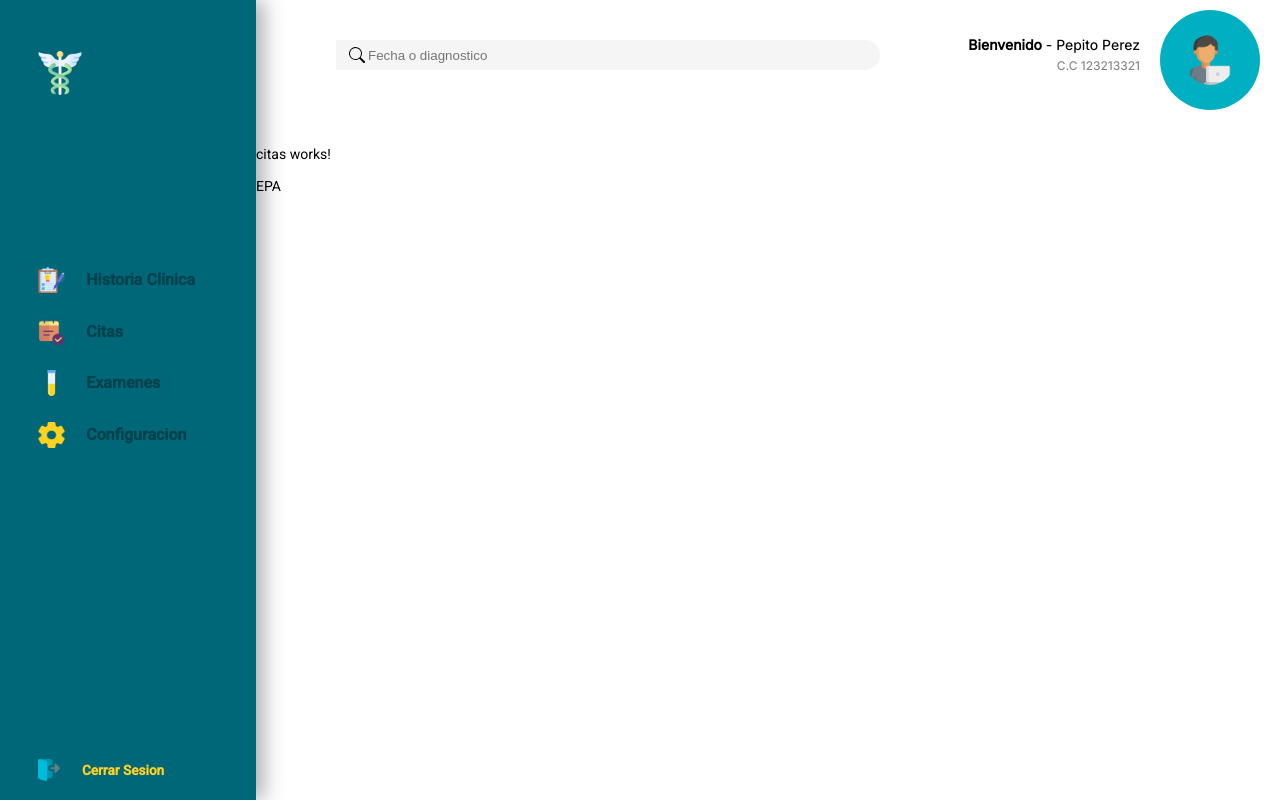
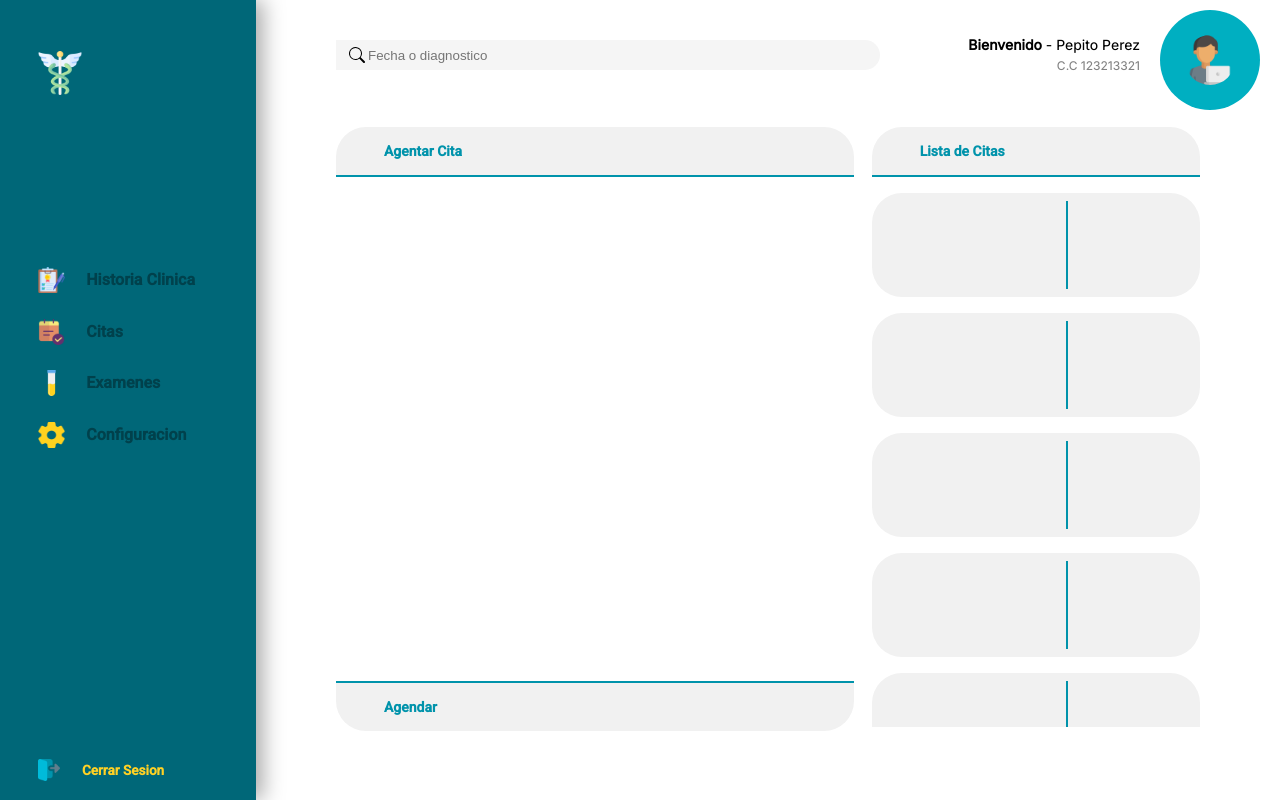
Before and after one commit to ArquitecturaSoftware2230/FrontendAngular, an Angular app in the folder FrontHistorias/: page /user/citas in a window 1280 px wide. Built offline with nearby package versions, Linux system fonts and the light colour scheme.

Commit message:
Citas component implementado

```diff
--- a/FrontHistorias/src/app/user/citas/citas.component.css
+++ b/FrontHistorias/src/app/user/citas/citas.component.css
@@ -0,0 +1,83 @@
+.container{
+  margin-left: 10vh;
+  margin-right: 10vh;
+  height: 85vh;
+  overflow-y: auto;
+  /* background-color: red; */
+}
+
+.header{
+  height: 6vh;
+  width: 100%;
+  background-color: #F1F1F1;
+  border-radius: 30px 30px 0 0;
+  border-bottom: 2px solid #0093AB;
+}
+
+.schedule{
+  vertical-align: top;
+  margin-top: 2vh;
+  display: inline-block;
+  height: 80vh;
+  width: 60%;
+  /* background-color: aqua; */
+}
+
+.list{
+  vertical-align: top;
+  margin-top: 2vh;
+  display: inline-block;
+  height: 75vh;
+  margin-left: 2%;
+  width: 38%;
+  overflow-y: auto;
+  /* background-color: blue; */
+}
+
+
+.schedule-body{
+  height: 63vh;
+
+}
+
+.footer{
+  height: 6vh;
+  width: 100%;
+  background-color: #F1F1F1;
+  border-radius: 0 0 30px 30px;
+  border-top: 2px solid #0093AB;
+}
+
+.text{
+  display: inline-block;
+  margin-left: 6vh;
+  color: #0093AB;
+  /* border: 1px solid red; */
+  height: 6vh;
+  line-height: 6vh;
+}
+
+.item{
+  background-color: #F1F1F1;
+  height: 13vh;
+  margin-top: 2vh;
+  border-radius: 30px;
+}
+
+.data{
+  margin-top: 1vh;
+  /* background-color: red; */
+  height: 11vh;
+  width: 59.2%;
+  border-radius: 30px 0 0px 30px;
+  display: inline-block;
+}
+
+.options{
+  /* background-color: blue; */
+  height: 11vh;
+  width: 40%;
+  border-radius: 0 30px 30px 0;
+  display: inline-block;
+  border-left: 2px solid #0093AB;
+}
--- a/FrontHistorias/src/app/user/citas/citas.component.html
+++ b/FrontHistorias/src/app/user/citas/citas.component.html
@@ -1,2 +1,55 @@
-<p>citas works!</p>
-EPA
+<div class="container">
+  <div class="schedule">
+
+    <div class="header">
+      <span class="text"> <b>Agentar Cita</b> </span>
+    </div>
+    <div class="schedule-body">
+
+    </div>
+    <div class="footer">
+      <span class="text"> <b>Agendar</b> </span>
+    </div>
+
+  </div>
+  <div class="list">
+
+    <div class="header">
+      <span class="text"> <b>Lista de Citas</b> </span>
+    </div>
+
+    <div class="item">
+      <div class="data"></div>
+      <div class="options"></div>
+    </div>
+
+    <div class="item">
+      <div class="data"></div>
+      <div class="options"></div>
+    </div>
+
+    <div class="item">
+      <div class="data"></div>
+      <div class="options"></div>
+    </div>
+
+    <div class="item">
+      <div class="data"></div>
+      <div class="options"></div>
+    </div>
+    <div class="item">
+      <div class="data"></div>
+      <div class="options"></div>
+    </div>
+    <div class="item">
+      <div class="data"></div>
+      <div class="options"></div>
+    </div>
+    <div class="item">
+      <div class="data"></div>
+      <div class="options"></div>
+    </div>
+
+
+  </div>
+</div>
```
